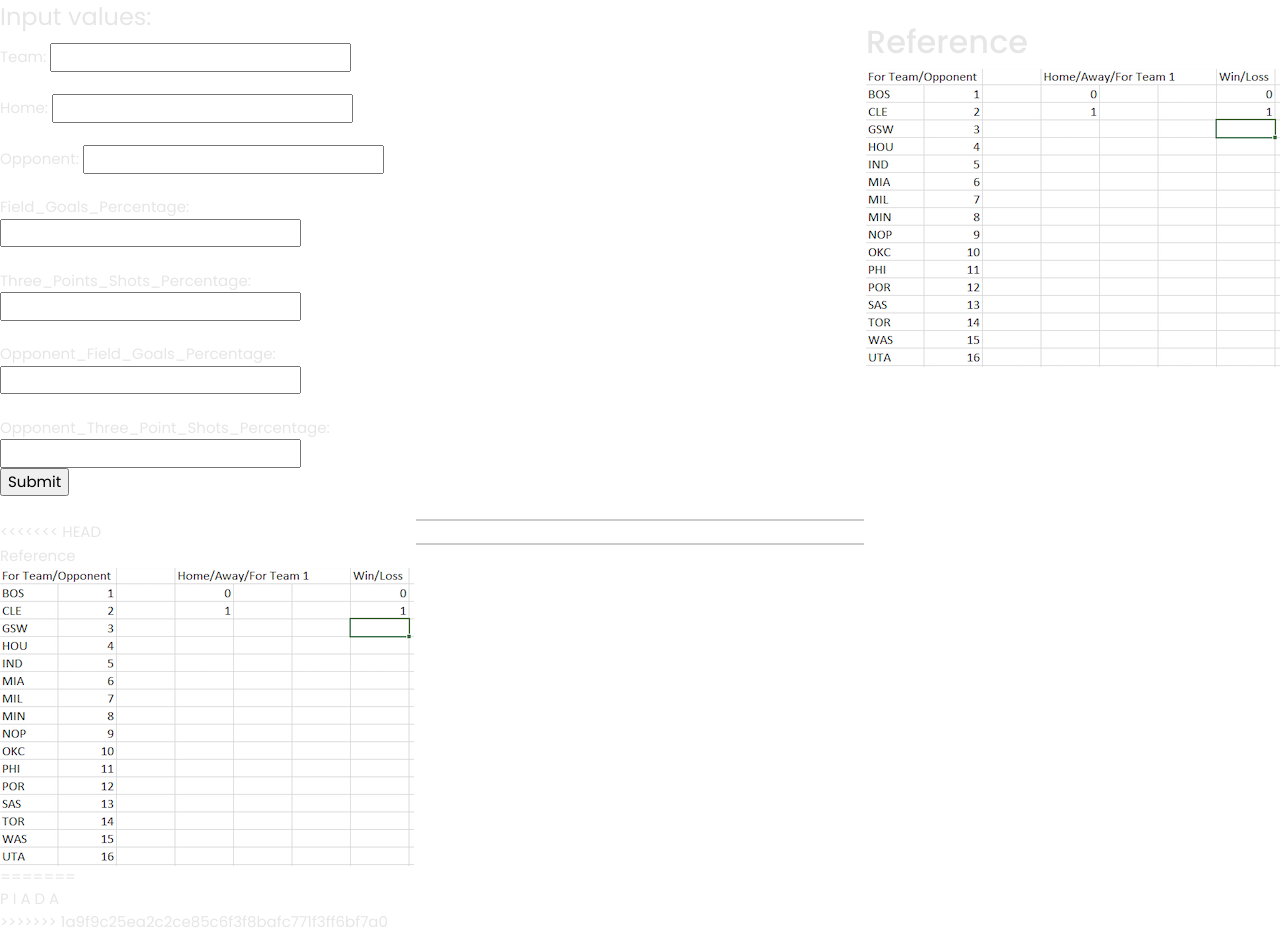
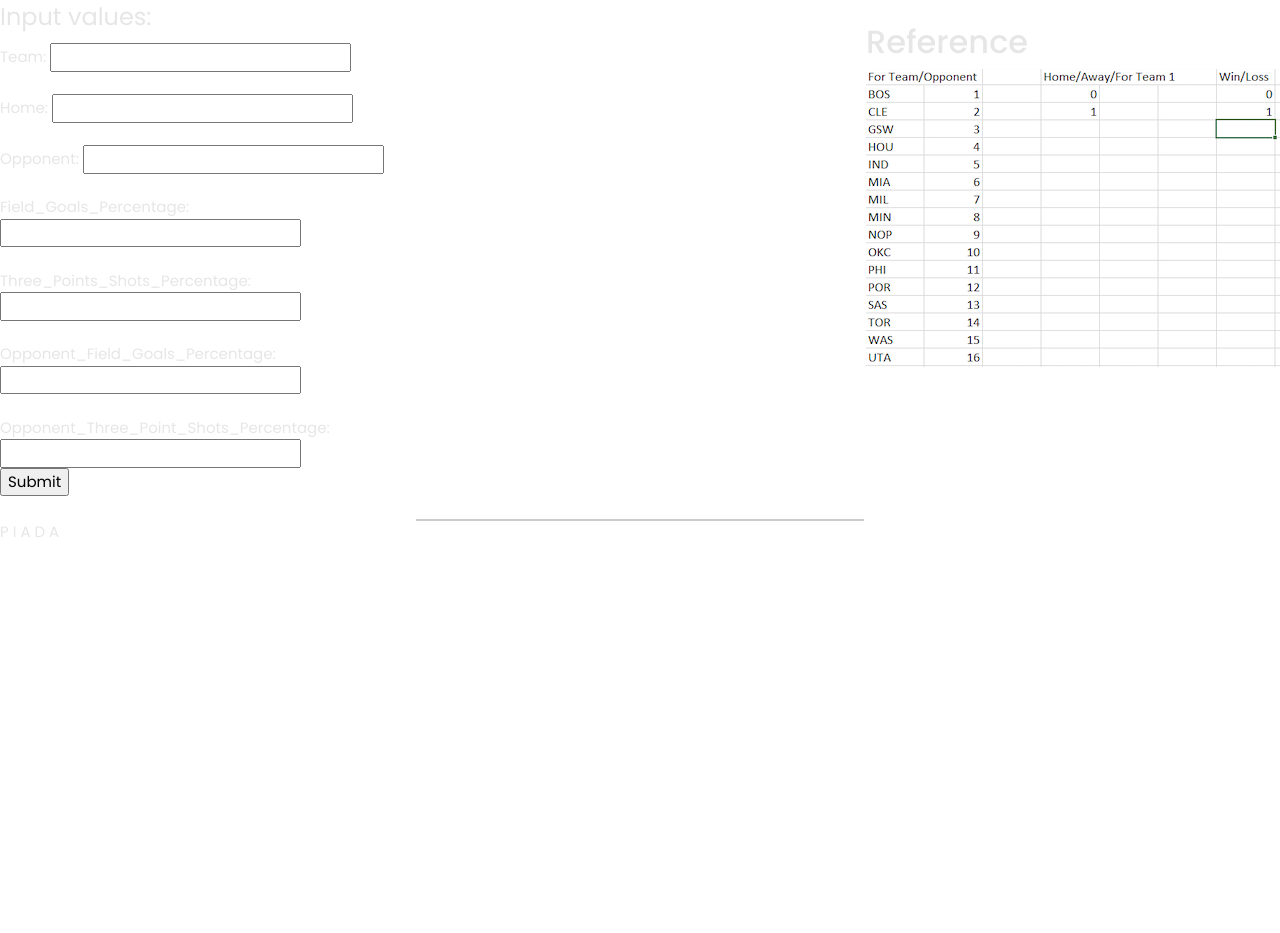
Before and after one commit to cindzzi/Project-3, a Flask app: page /predict in a window 1280 px wide. Shown: the part 577-1510 px from the top of the page. After the commit the page ends 1114 px from the top, so only its background shows below. Run offline with Flask 2, Linux system fonts and the light colour scheme; parts of the project's set-up code (start-up, migrations or seed data) failed here and were passed over; some libraries are stand-ins or nearby versions.

Commit message:
updating html

```diff
--- a/templates/about-us.html
+++ b/templates/about-us.html
@@ -135,50 +135,10 @@
     </div>
 
 
-<<<<<<< HEAD
-<div class="result" align="center">
-    {% if result %}
-        {% for variable, value in original_input.items() %}
-            <b>{{ variable }}</b> : {{ value }}
-        {% endfor %}
-        <br>
-        <br> Predicted Result:
-           <p style="font-size:50px">{{ result }}</p>
-    {% endif %}
-</div>
-                        <!-- <th class="table-head">Attempted percentage A</th>
-                        <th class="table-head">Attempted percentage B</th>
-                        <th class="table-head">Field goal made A</th>
-                        <th class="table-head">Field goal made B</th> -->
-                      </tr>
-                    </thead>
-                    <tbody></tbody>
-                  </table>
-                </div>
-              </div>
-            </div>
-          </div>
-          <footer class="footer">
-            <span class="bottom">Reference</span>
-          </footer>
-        </div>
-
-        <div> <img src="images/ref.png" alt="reference">
-        </div>
-        <!-- <script>var input = document.getElementById("myInput");
-            input.addEventListener("keyup", function(event) {
-              if (event.keyCode === 13) {
-               event.preventDefault();
-               document.getElementById("myBtn").click();
-              }
-            }); </script> -->
-
-=======
     <footer class="footer">
         <span class="bottom">P I A D A</span>
     </footer>
 
->>>>>>> 1a9f9c25ea2c2ce85c6f3f8bafc771f3ff6bf7a0
 
 
     <!-- <script src="https://cdnjs.cloudflare.com/ajax/libs/d3/4.11.0/d3.js"></script> -->
```
